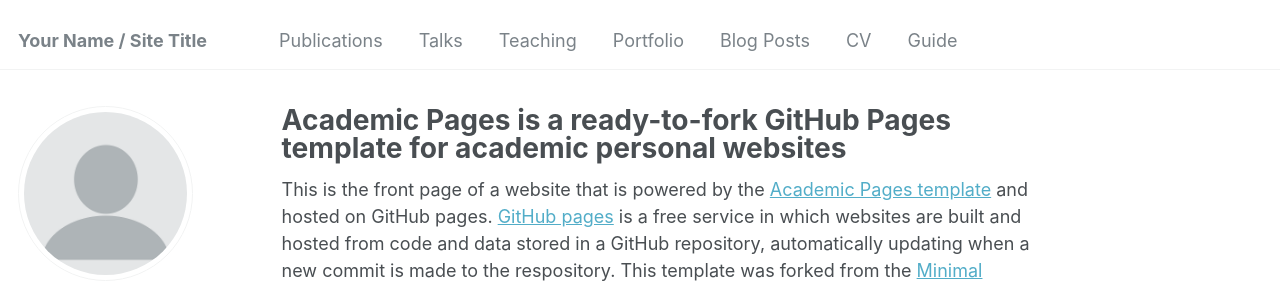
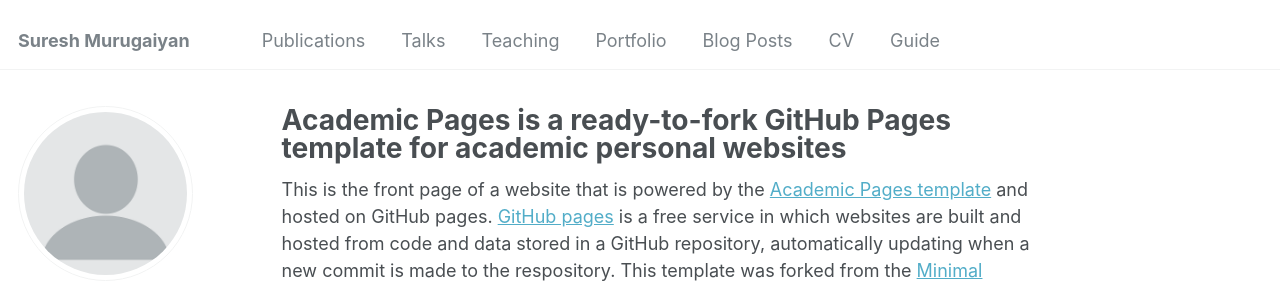
Before and after one commit to SureshMurugaiyan/SureshMurugaiyan.github.io, a Jekyll site: the page built from _pages/about.md, in a window 1280 px wide. Shown: the top 283 px of the page. Built offline with Jekyll 4.4.1, drawn with Linux system fonts in a browser that asks for light colours; some web fonts are replaced.

Commit message:
Update _config.yml

```diff
--- a/_config.yml
+++ b/_config.yml
@@ -8,7 +8,7 @@
 
 # Basic Site Settings
 locale                   : "en-US"
-title                    : "Your Name / Site Title"
+title                    : "Suresh Murugaiyan"
 title_separator          : "-"
 name                     : &name "Your Name"
 description              : &description "personal description"
```
